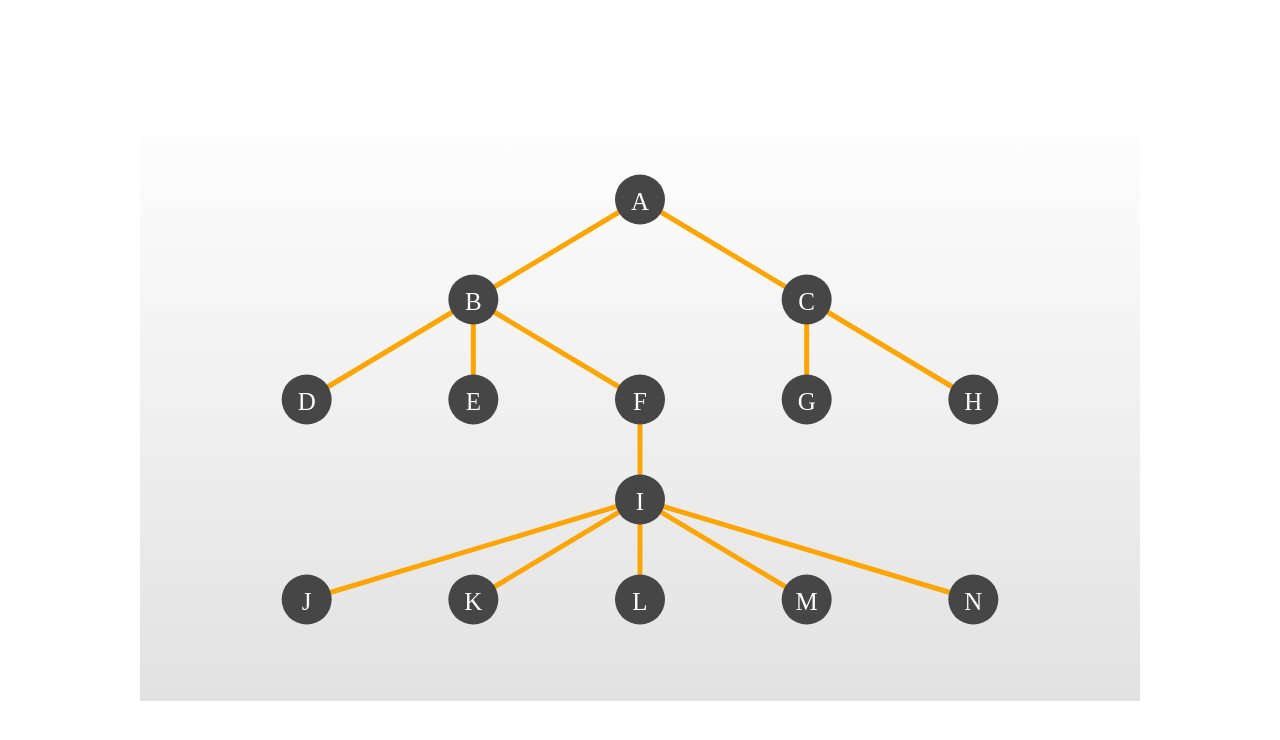
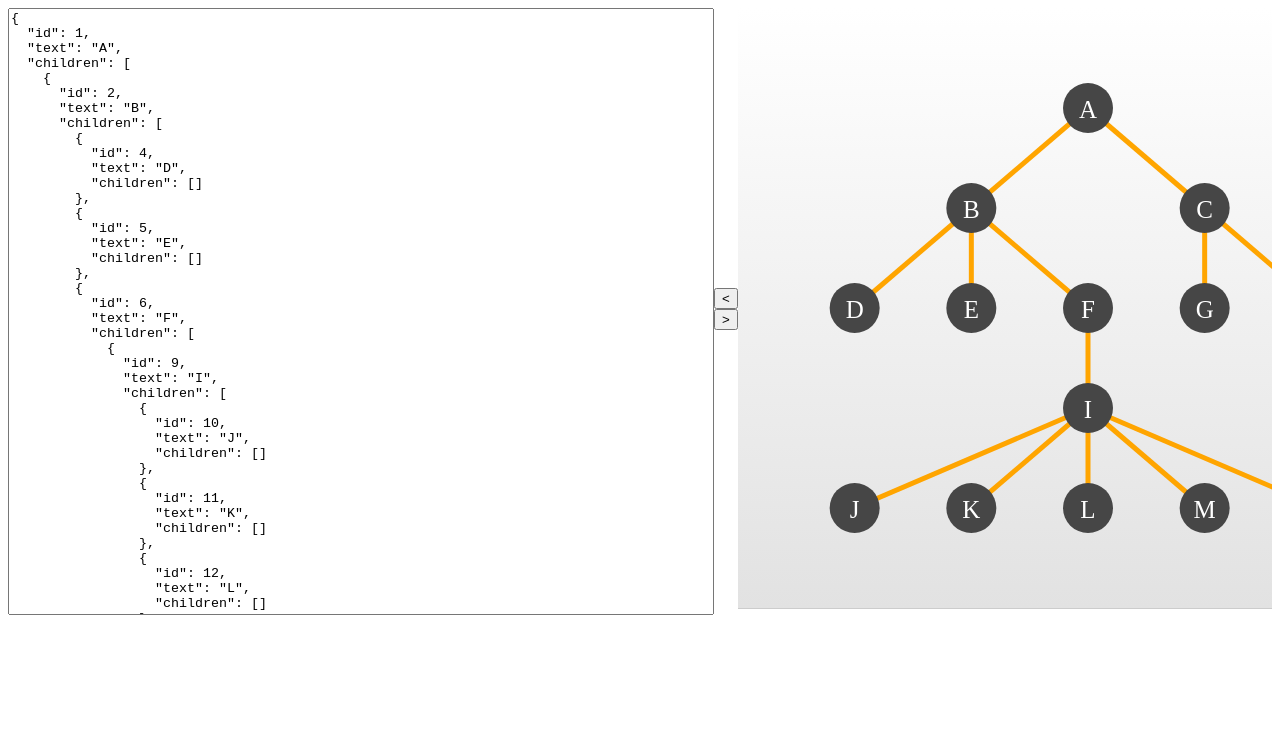
Before and after one commit to Mikoyan-Gurevich/Graph, a React app: page / in a window 1280 px wide. Built offline with nearby package versions, Linux system fonts and the light colour scheme; some packages are replaced by stand-ins of ours.

Commit message:
Intermittant Commit

```diff
--- /dev/null
+++ b/src/Components/editor.js
@@ -0,0 +1,27 @@
+import React from 'react';
+import ReactDOM from 'react-dom';
+
+
+class Editor extends React.Component {
+    constructor(props) {
+        super(props);
+        this.dataChanged = this.dataChanged.bind(this);
+        this.state = { data: JSON.stringify(this.props.mockData, null, "  ") }
+    }
+
+    dataChanged(event) {
+        this.setState({ data: event.target.value }, () => {
+            this.props.updateRawData(this.state.data);
+        });
+    }
+
+    render() {
+        return (
+            <div className='editor'>
+                <textarea value={this.state.data} onChange={this.dataChanged} />
+            </div>
+        );
+    }
+}
+
+export default Editor;
--- a/src/configuration.json
+++ b/src/configuration.json
@@ -1,5 +1,5 @@
 {
-    "containerWidth": "1000",
+    "containerWidth": "700",
     "containerHeight": "600",
     "nodeColor": "rgb(70, 70, 70)",
     "textFontSize": "25",
--- a/src/main.js
+++ b/src/main.js
@@ -3,9 +3,44 @@ import ReactDOM from 'react-dom';
 import * as OfflinePluginRuntime from 'offline-plugin/runtime';
 import './main.scss';
 import Tree from './Components/tree';
+import Editor from './Components/editor';
 import mockData from '../src/mockData.json';
 import configuration from '../src/configuration.json';
 
 OfflinePluginRuntime.install();
 
-ReactDOM.render(<Tree configuration={configuration} mockData={mockData} />, document.getElementById('app'));
+class Homepage extends React.Component {
+    constructor() {
+        super();
+        this.getTreeFromJSON = this.getTreeFromJSON.bind(this);
+        this.updateRawData = this.updateRawData.bind(this);
+        this.state = {
+            configuration: configuration,
+            data: mockData,
+            rawTextData: {}
+        };
+    }
+
+    updateRawData(rawTextData) {
+        this.setState({ rawTextData });
+    }
+
+    getTreeFromJSON() {
+        let rawTextData = this.state.rawTextData;
+        this.setState({ data: rawTextData });
+    }
+
+    render() {
+        let { data, configuration } = this.state;
+        return (<div className='main'>
+            <Editor configuration={configuration} mockData={data} updateRawData={this.updateRawData} />
+            <div className='buttons'>
+                <button>&lt; </button>
+                <button onClick={this.getTreeFromJSON}>&gt; </button>
+            </div>
+            <Tree configuration={configuration} mockData={data} />
+        </div>);
+    }
+}
+
+ReactDOM.render(<Homepage />, document.getElementById('app'));
--- a/src/main.scss
+++ b/src/main.scss
@@ -1,9 +1,23 @@
-svg {
-    position: absolute;
-    top: 50%;
-    left: 50%;
-    transform: translate(-50%, -50%);
-    background-color: #f5f5f5;
-    background-image: linear-gradient(to bottom, #FFFFFF, #e2e2e2);
-    border-bottom: 1px solid #CCC;
+.main {
+    display: flex;
+    justify-content: space-around;
+    svg {
+        background-color: #f5f5f5;
+        background-image: linear-gradient(to bottom, #FFFFFF, #e2e2e2);
+        border-bottom: 1px solid #CCC;
+    }
+
+    .buttons {
+        display: flex;
+        flex-direction: column;
+        justify-content: center;
+    }
+
+    .editor {
+        textarea {
+            width:  700px;
+            height: 100%;
+            resize: none;
+        }
+    }
 }
```
